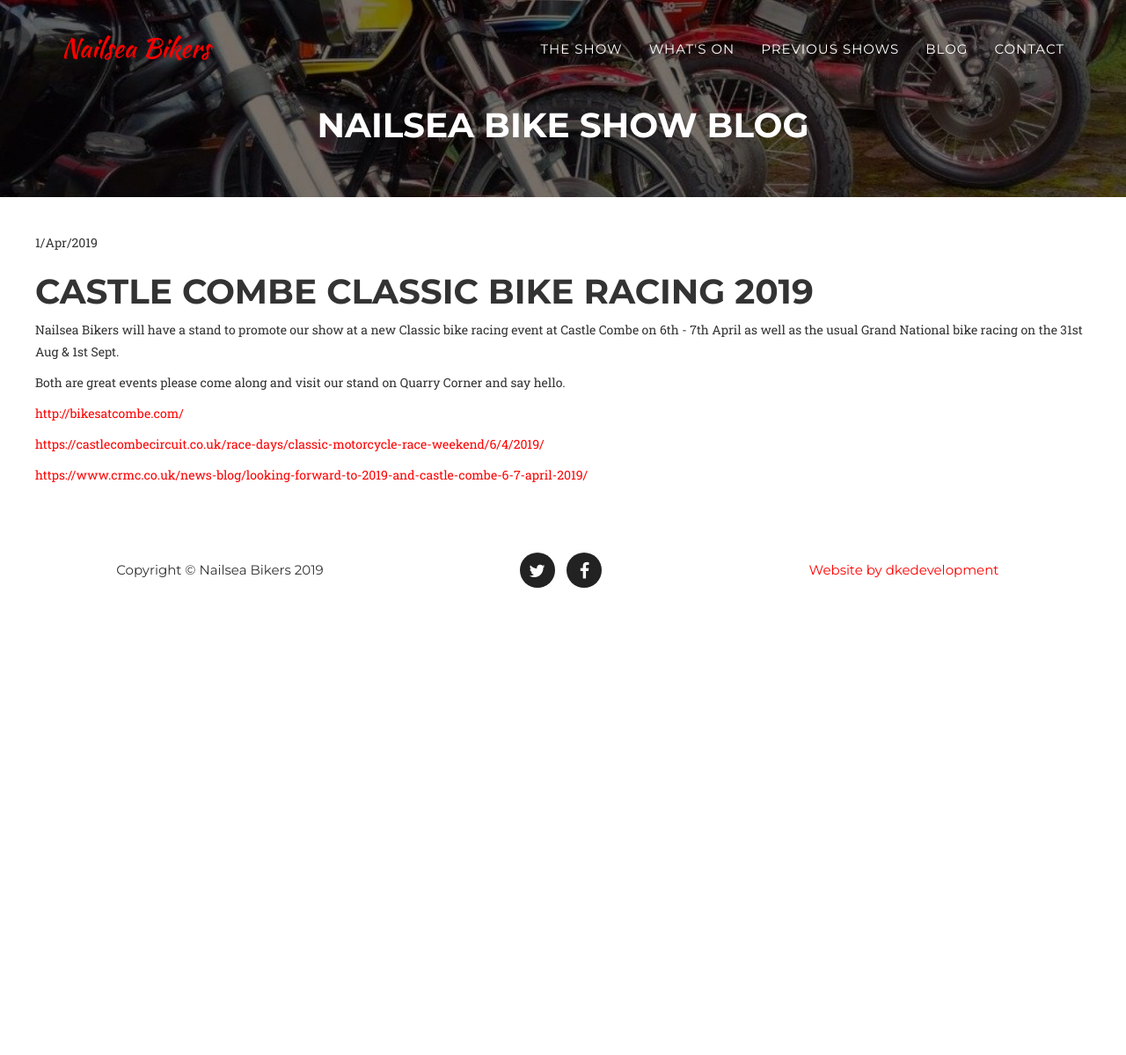
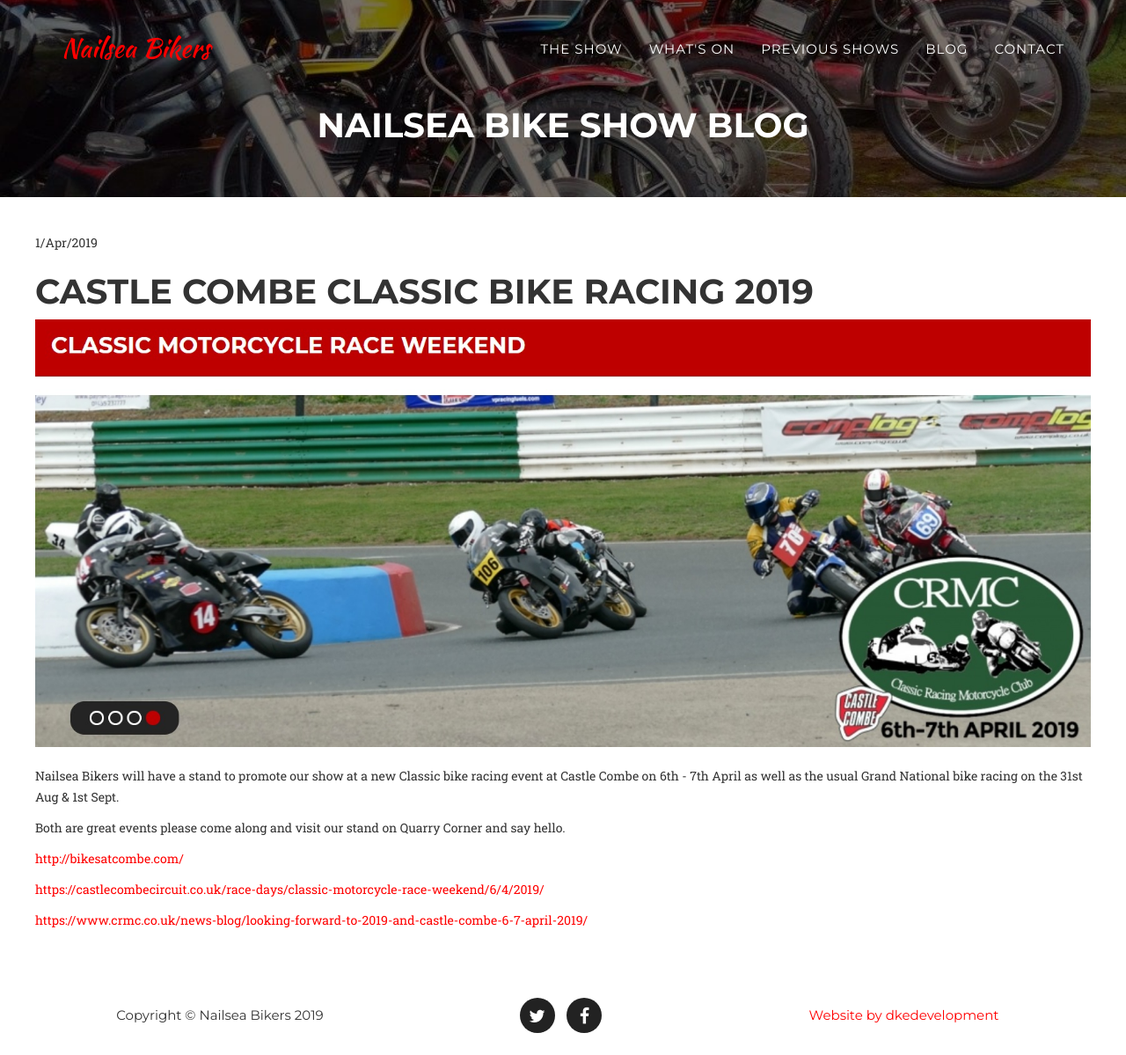
Before and after one commit to nailsea-bikers/nailsea-bikers.github.io, a Jekyll site: the page built from _posts/2019-04-01-castle-combe-2019.markdown, in a window 1280 px wide and 1199 px high. Shown: the whole window at 88% size. Built offline with Jekyll 4.4.1, drawn with Linux system fonts in a browser that asks for light colours; some web fonts are replaced.

Commit message:
Fix no image on blogs

```diff
--- a/_layouts/blog.html
+++ b/_layouts/blog.html
@@ -15,6 +15,8 @@
     <article>
       <p>{{ page.date | date: "%-d/%b/%Y" }}</p>
       <h1>{{ page.title }}</h1>
+      <img src="{{ site.baseurl }}/img/blog/{{ page.img }}" class="img-responsive img-centered" alt="{{ page.alt }}">
+      <br/>
       {{ content }}
     </article>
     {% include footer.html %}
```
